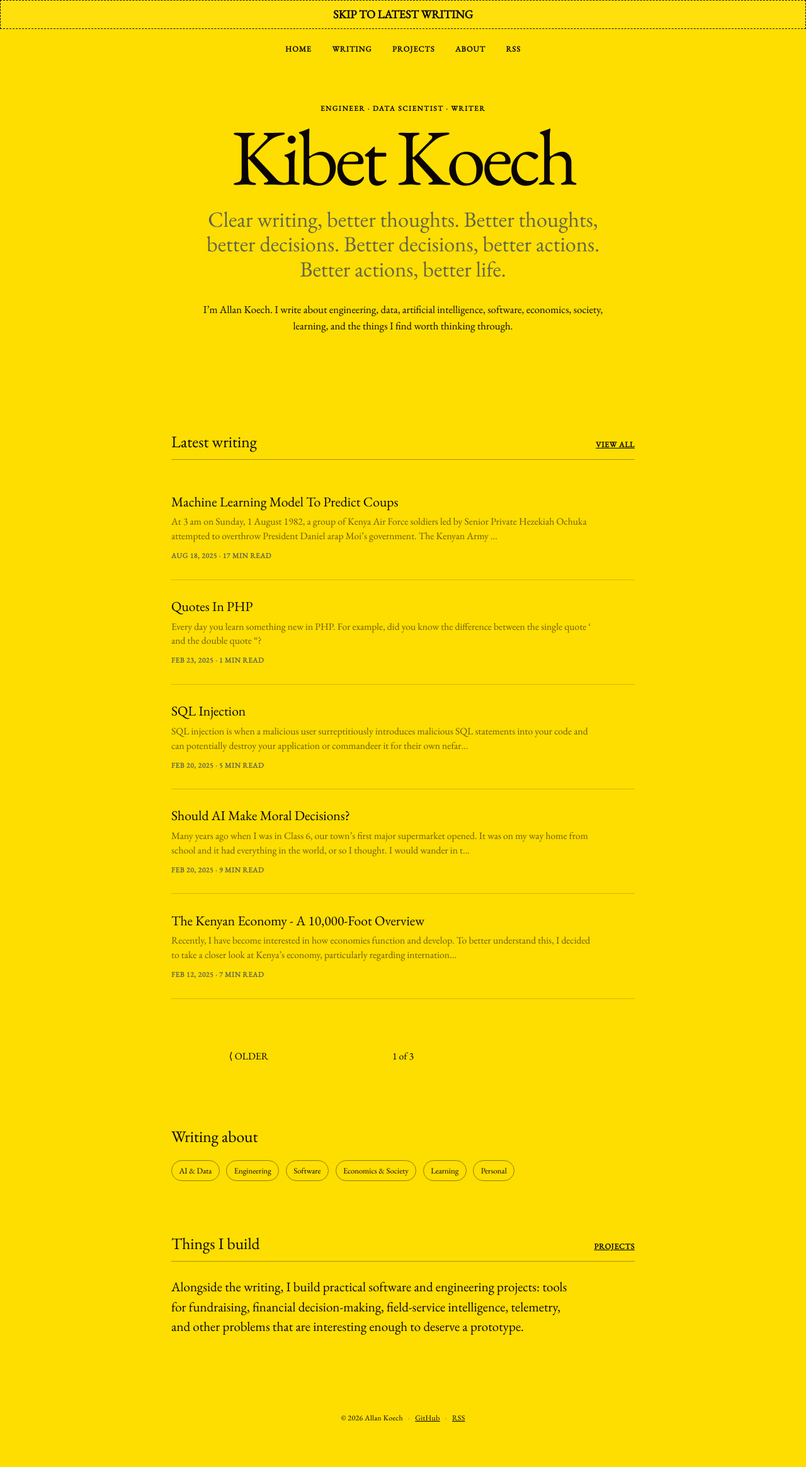
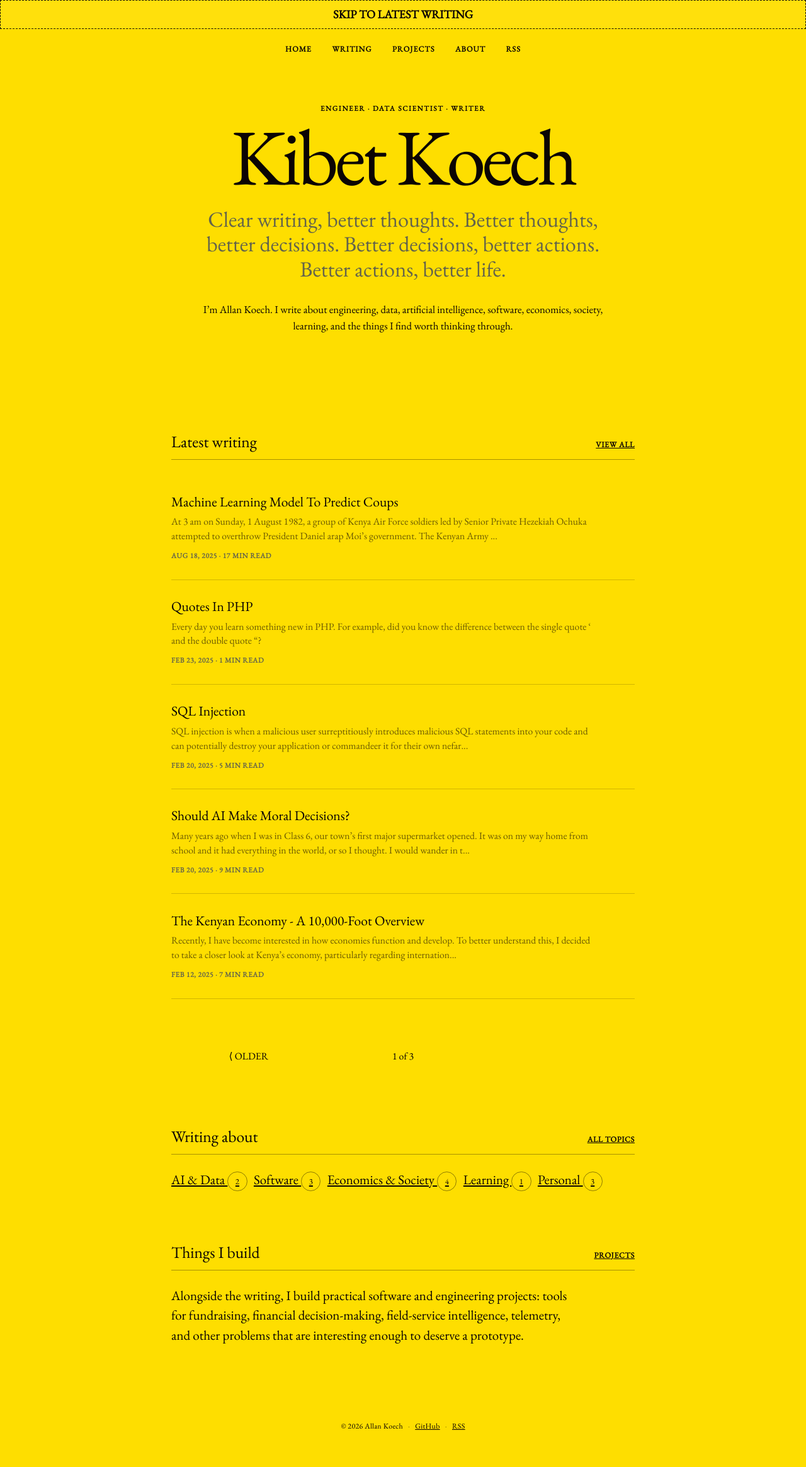
Before and after one commit to atonui/jekyll-blog, a Jekyll site: the page built from index.html, in a window 1280 px wide. Shown: the whole page at 63% size. Built offline with Jekyll 4.4.1, drawn with Linux system fonts in a browser that asks for light colours; the list of posts is cut into pages by our own code.

Commit message:
Turn homepage topics into navigation

```diff
--- a/_layouts/home.html
+++ b/_layouts/home.html
@@ -57,14 +57,17 @@
 
   {% if paginator.page == 1 or paginator.page == nil %}
   <section class="home-section topics">
-    <h2>Writing about</h2>
+    <div class="section-heading">
+      <h2>Writing about</h2>
+      <a href="{{ '/topics/' | relative_url }}">All topics</a>
+    </div>
     <div class="topic-list" aria-label="Topics">
-      <span>AI &amp; Data</span>
-      <span>Engineering</span>
-      <span>Software</span>
-      <span>Economics &amp; Society</span>
-      <span>Learning</span>
-      <span>Personal</span>
+      {% for topic in site.data.topics %}
+        {% assign topic_posts = site.posts | where: "topic_slug", topic.slug %}
+        <a href="{{ '/topics/' | append: topic.slug | append: '/' | relative_url }}">
+          {{ topic.name }} <span>{{ topic_posts.size }}</span>
+        </a>
+      {% endfor %}
     </div>
   </section>
 
```
